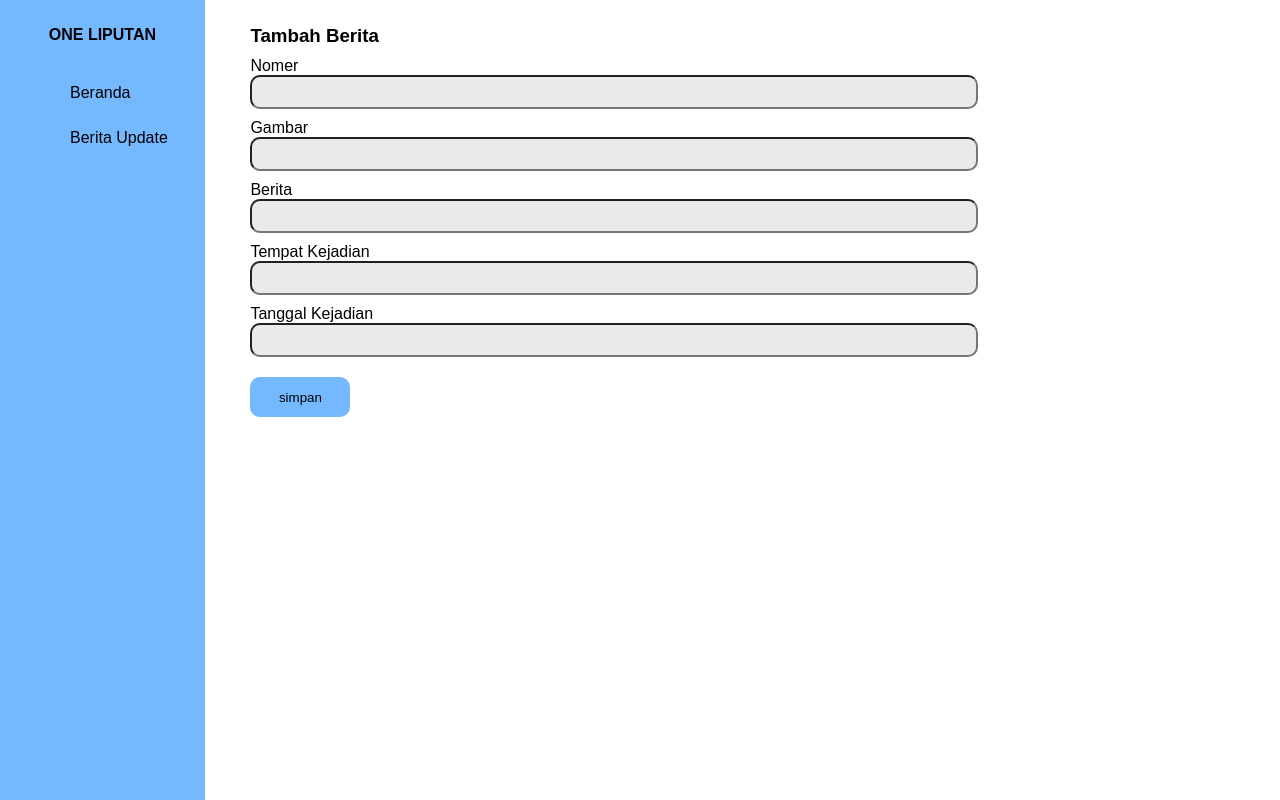
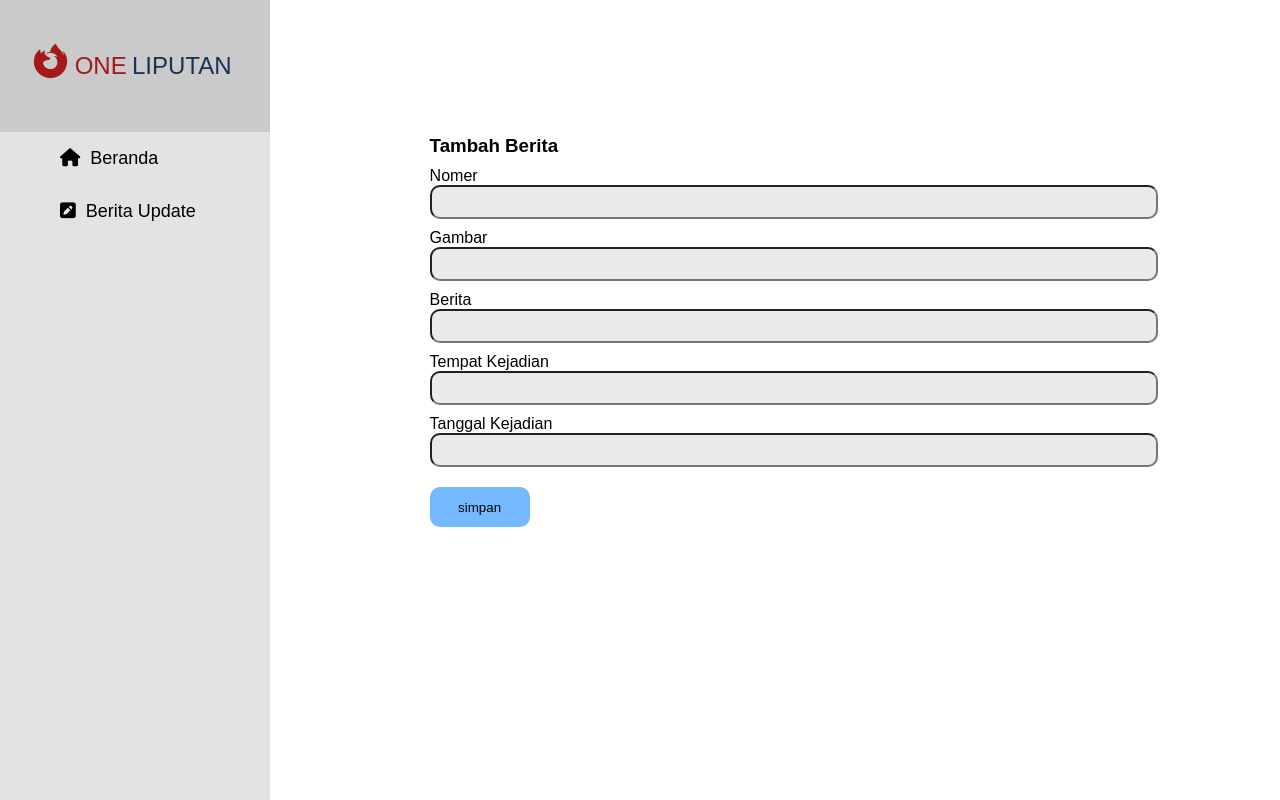
Before and after one commit to oktaviaramadani15100/tugas_ahkir_prokdas, a PHP site: page /tambah_berita.html in a window 1280 px wide. Run offline with PHP 8.4, Linux system fonts and the light colour scheme; some libraries are stand-ins or nearby versions.

Commit message:
side bar

```diff
--- a/style.css
+++ b/style.css
@@ -12,33 +12,56 @@ body{
 .container-1{
     box-sizing: border-box;
     position: absolute;
-    width: 16%;
+    width: 270px;
     height: 100%;
-    background-color: #74B9FF;
+    background-color: #E3E3E3;
+}
+header p{
+    color: #183258;
+    margin-left: 99px;
+    margin-top: -132px;
+
+}
+.container-1 a{
+    text-decoration: none;
+    color: black;
 }
 .container-1 header{
-    font-weight: bold;
-    font-size: 16px;
-    color: white;
-    text-align: center;
-    line-height: 70px;
+    font-size: 24px;
+     color: #A51919;
+    padding-left: 33px;
+    line-height: 132px;
+    background: #cacaca;
+    font-weight: 500;
+
+
+}
+header i{
+    font-size: 35px;
+
+}
+.container-1 ul p{
+    line-height: 53px;
+    font-size: 18px;
     color: black;
+    padding-left: 50px;
+    box-sizing: border-box;
 }
-.container-1 ul li a{
-    display: block;
-    height: 100%;
-    width: 100%;
-    line-height: 45px;
-    font-size: 16px;
-    color: black;
-    padding-left: 70px;
-    box-sizing: border-box;
+.container-1 ul{
+    margin-left: 10px;
+}
+.fa-solid{
+    margin-right: 10px;
+}
+ul p:hover i{
+    padding-left: 50px;
+    transition: .500s;
 }
 .container-2{
     box-sizing: border-box;
     position: absolute;
-    margin-left: 18%;
-    padding-top: 15px;
+    margin-left: 32%;
+    padding-top: 125px;
 }
 .container-2 h3 a{
    display: block;
--- a/tambah_berita.html
+++ b/tambah_berita.html
@@ -6,13 +6,24 @@
     <meta name="viewport" content="width=, initial-scale=1.0">
     <link rel="stylesheet" href="style.css">
     <title>Document</title>
+     <!-- icon -->
+<link href="https://cdnjs.cloudflare.com/ajax/libs/font-awesome/5.13.0/css/all.min.css" rel="stylesheet">
+<link rel="stylesheet" href="https://cdnjs.cloudflare.com/ajax/libs/font-awesome/6.2.0/css/all.min.css" integrity="sha512-xh6O/CkQoPOWDdYTDqeRdPCVd1SpvCA9XXcUnZS2FmJNp1coAFzvtCN9BmamE+4aHK8yyUHUSCcJHgXloTyT2A==" crossorigin="anonymous" referrerpolicy="no-referrer" />
+<!-- font google -->
+<link rel="preconnect" href="https://fonts.googleapis.com">
+<link rel="preconnect" href="https://fonts.gstatic.com" crossorigin>
+<link href="https://fonts.googleapis.com/css2?family=Roboto:ital,wght@0,400;0,500;1,300;1,400&display=swap" rel="stylesheet">
+<link rel="preconnect" href="https://fonts.googleapis.com">
+<link rel="preconnect" href="https://fonts.gstatic.com" crossorigin>
+<link href="https://fonts.googleapis.com/css2?family=Montserrat:ital,wght@0,300;0,400;0,500;1,300;1,400&display=swap" rel="stylesheet">
 </head>
 <body>
     <div class="container-1">
-        <header>ONE LIPUTAN</header>
+        <header> <i class="fa-brands fa-firefox-browser"></i> ONE <p>LIPUTAN</p> </header>
+
         <ul>
-            <li><a href="dashboard.php">Beranda</a></li>
-            <li><a href="">Berita Update</a></li>
+            <p><i class="fa-solid fa-house"></i>Beranda</p>
+           <p><i class="fa-solid fa-square-pen"></i>Berita Update</p>
         </ul>
     </div>
     <div class="container-2">
```
